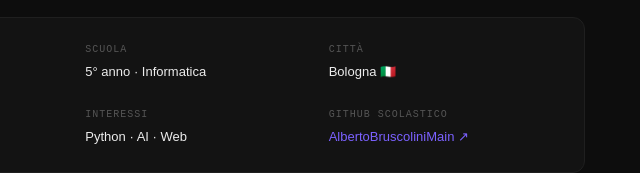
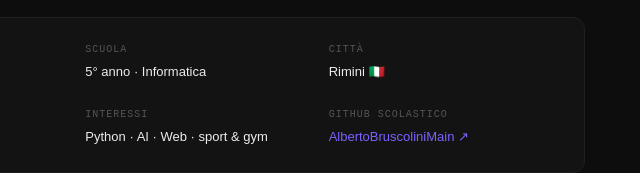
Before and after one commit to AlbertoBruscoliniMain/AlbertoBruscolini.github.io, a plain HTML site: page index.html in a window 1280 px wide. Shown: the part 630-803 px from the top of the page, 441-1081 px from the left. Drawn offline with Linux system fonts and the light colour scheme; no server answers; a web font is replaced by a local one.

Commit message:
Align portfolio profile details with README

```diff
--- a/index.html
+++ b/index.html
@@ -498,7 +498,7 @@
         </div>
         <div class="about-item">
           <span class="about-key" data-i18n="about.key.city">città</span>
-          <span class="about-val">Bologna 🇮🇹</span>
+          <span class="about-val">Rimini 🇮🇹</span>
         </div>
         <div class="about-item">
           <span class="about-key" data-i18n="about.key.status">status</span>
@@ -506,7 +506,7 @@
         </div>
         <div class="about-item">
           <span class="about-key" data-i18n="about.key.interests">interessi</span>
-          <span class="about-val">Python · AI · Web</span>
+          <span class="about-val">Python · AI · Web · sport & gym</span>
         </div>
         <div class="about-item">
           <span class="about-key" data-i18n="about.key.github">github scolastico</span>
```
